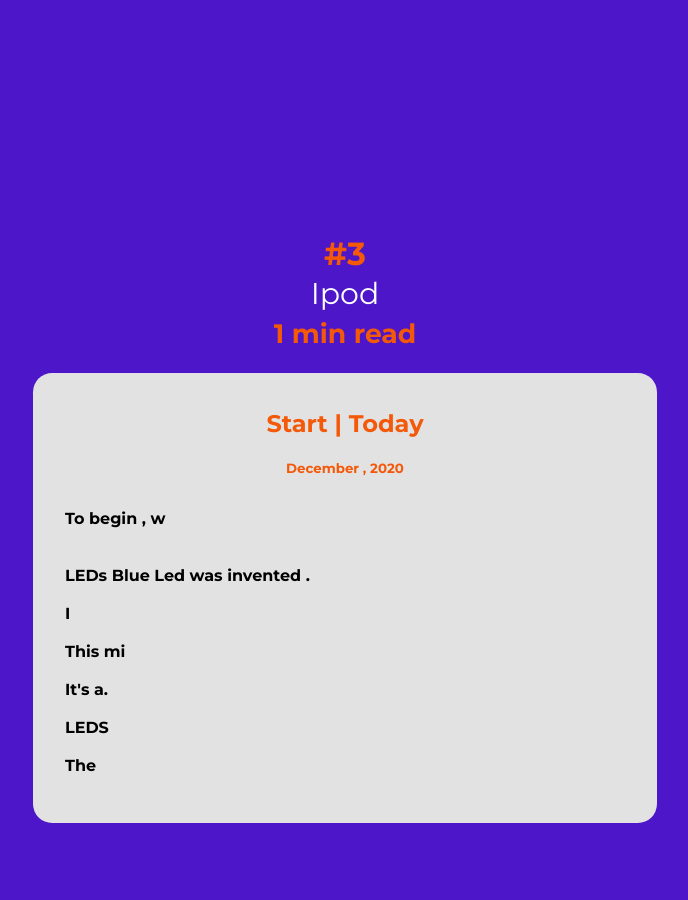
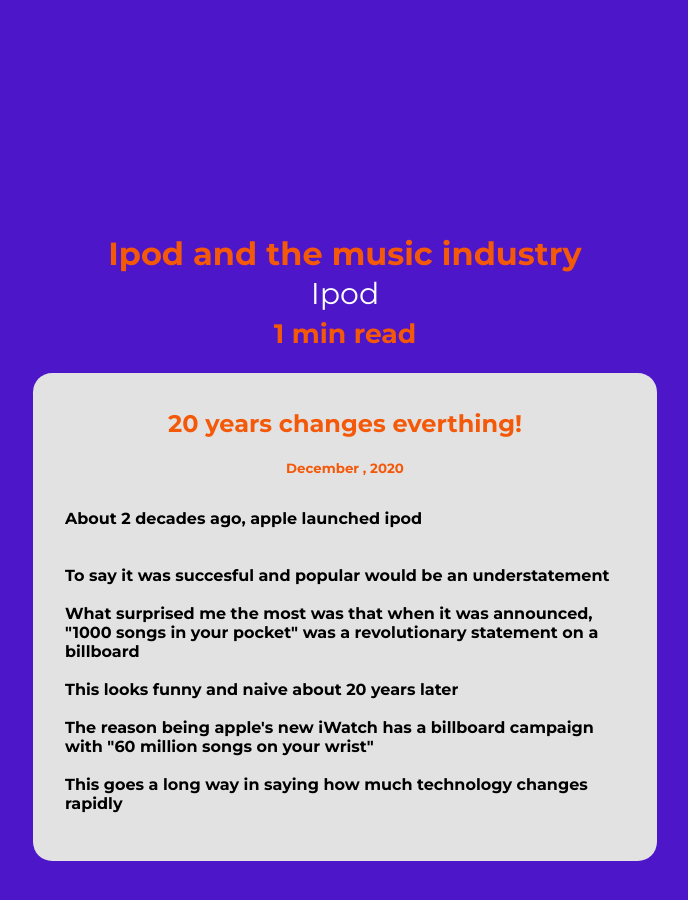
Before and after one commit to Aditya-Bedekar/Aditya-Bedekar-Site, a plain HTML site: page blog3.html in a window 1280 px wide. Shown: the part 262-1162 px from the top of the page, without its empty margins (295-983 px from the left). Drawn offline with Linux system fonts and the light colour scheme.

Commit message:
Update blog3.html

```diff
--- a/blog3.html
+++ b/blog3.html
@@ -33,7 +33,7 @@
 
     <header class="hero">
 
-      <h1 class="hero-heading-2"><br>#3</br><span class="heading-inverted-2">Ipod</span>
+      <h1 class="hero-heading-2"><br>Ipod and the music industry</br><span class="heading-inverted-2">Ipod</span>
         <small><br>1 min read</br></small>
         </h1>
 
@@ -42,15 +42,15 @@
   <ul class="list-non-bullet">
   <li>
      <article class="showcase-list2 container container-center">
-        <h1> Start | Today</h1>
+        <h1>20 years changes everthing!</h1>
         <small>December , 2020</small>
-        <p class="showcase-list3"> To begin , w<br></br>
-      <br> LEDs  <strong> Blue Led </strong>was invented . </br>
-      <br>I<br>
-      <br> This mi</br>
-      <br>It's a.</br>
-      <br>LEDS </br>
-      <br>The </strong></br>
+        <p class="showcase-list3">About 2 decades ago, apple launched ipod<br></br>
+      <br> To say it was succesful and popular would be an understatement </br>
+      <br>What surprised me the most was that when it was announced, "1000 songs in your pocket" was a revolutionary statement on a billboard<br>
+      <br> This looks funny and naive about 20 years later</br>
+      <br>The reason being apple's new iWatch has a billboard campaign with "60 million songs on your wrist" </br>
+      <br>This goes a long way in saying how much technology changes rapidly</br>
+
      </p>
 
 
```
